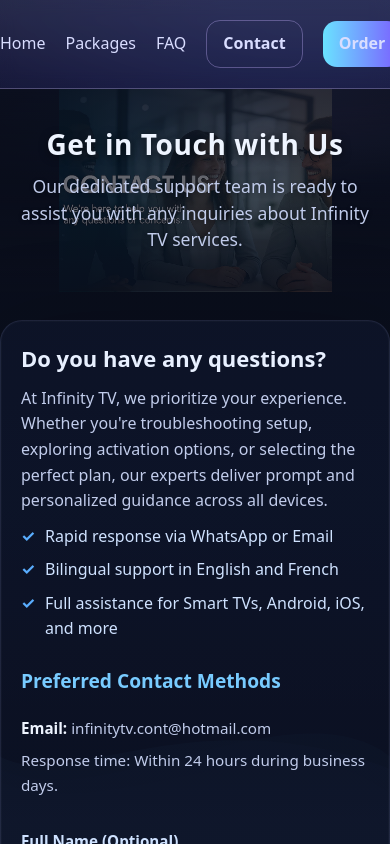
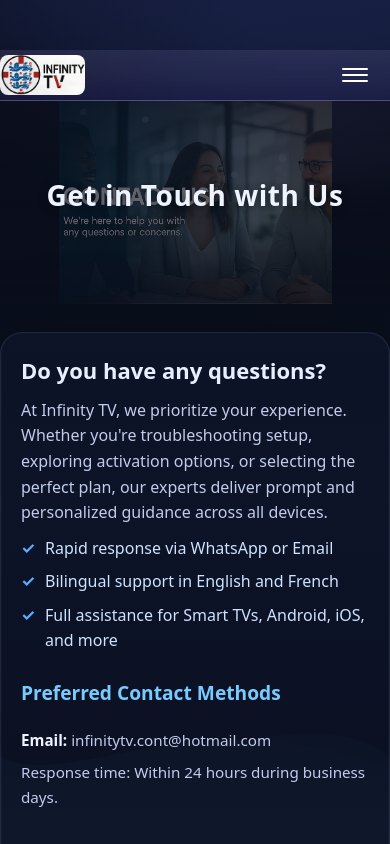
Before and after one commit to yassinemajidi123-dev/infinity-2.0, a React (Vite) app: page /contact in a window 390 px wide. Built offline with nearby package versions, Linux system fonts and the light colour scheme; no server answers.

Commit message:
Initial commit

```diff
--- a/index.html
+++ b/index.html
@@ -2,23 +2,24 @@
 <html lang="en">
   <head>
     <meta charset="UTF-8" />
-    <meta name="viewport" content="width=device-width, initial-scale=1" />
+    <!-- viewport-fit=cover for iOS safe areas -->
+    <meta name="viewport" content="width=device-width, initial-scale=1, viewport-fit=cover" />
 
-    <!-- ✅ Tab title -->
     <title>INFINITY TV</title>
 
-    <!-- ✅ Favicon(s) -->
+    <!-- Favicons -->
     <link rel="icon" type="image/png" href="/logoo.png" />
-    <!-- optional extra sizes/formats -->
-    <!-- <link rel="icon" href="/favicon.ico" sizes="any"> -->
-    <!-- <link rel="apple-touch-icon" href="/apple-touch-icon.png"> -->
 
-    <!-- (optional) better share previews -->
+    <!-- Social / theming -->
     <meta property="og:title" content="INFINITY TV" />
     <meta property="og:site_name" content="INFINITY TV" />
     <meta property="og:image" content="/LLOGO.png" />
     <meta name="theme-color" content="#0b1024" />
+
+    <!-- ✅ Load phone-only navbar styles (place file at public/navbar.mobile.css) -->
+    <link rel="stylesheet" href="/navbar.mobile.css" media="(max-width: 900px)" />
   </head>
+
   <body>
     <div id="root"></div>
     <script type="module" src="/src/main.jsx"></script>
--- a/src/App.jsx
+++ b/src/App.jsx
@@ -82,11 +82,13 @@
       <TestimonialsSwipe
         images={[
           "/client1.png",
+          "/client5.png",
           "/client4.png",
           "/client3.png",
           "/client2.png",
           "/client1.png",
           "/client4.png",
+          "/client5.png",
         ]}
       />
     </>
--- a/src/components/Navbar.jsx
+++ b/src/components/Navbar.jsx
@@ -1,33 +1,46 @@
-import { Link, NavLink } from "react-router-dom";
+// src/components/Navbar.jsx
+import { useEffect, useState } from 'react';
+import { Link, NavLink } from 'react-router-dom';
+import '../navbar.mobile.css';
 
 export default function Navbar() {
+  const [open, setOpen] = useState(false);
+
+  // Lock body scroll on iOS when drawer is open
+  useEffect(() => {
+    const prev = document.body.style.overflow;
+    document.body.style.overflow = open ? 'hidden' : prev || '';
+    return () => (document.body.style.overflow = prev || '');
+  }, [open]);
+
   return (
-    <header className="nav nav-purple">
+    <header className={`nav nav-purple ${open ? 'is-open' : ''}`}>
       <div className="container nav-wrap">
         {/* Brand */}
         <div className="brand">
   <Link to="/" className="brand-logo-wrap" aria-label="INFINITY TV — Home">
     <img
       className="brand-logo"
-              src="/logo.png"
-              srcSet="/LLOGO.png 1x, /logo@2x.png 2x"  /* retina optional */
+      src="/logo-mobile.png"   // /public/logo-mobile.png
+      width="120"
+      height="24"
       alt="INFINITY TV"
+      loading="eager"
+      decoding="async"
     />
   </Link>
 </div>
 
-        {/* Menu */}
-        <nav className="menu">
-          <NavLink to="/" end className={({ isActive }) => (isActive ? "active" : undefined)}>
+
+        {/* Desktop menu (unchanged on desktop) */}
+        <nav className="menu" role="navigation">
+          <NavLink to="/" end className={({ isActive }) => (isActive ? 'active' : undefined)}>
             Home
           </NavLink>
-
-          <NavLink to="/packages" className={({ isActive }) => (isActive ? "active" : undefined)}>
+          <NavLink to="/packages" className={({ isActive }) => (isActive ? 'active' : undefined)}>
             Packages
           </NavLink>
-
-          {/* FAQ now points to its own page */}
-          <NavLink to="/faq" className={({ isActive }) => (isActive ? "active" : undefined)}>
+          <NavLink to="/faq" className={({ isActive }) => (isActive ? 'active' : undefined)}>
             FAQ
           </NavLink>
 
@@ -46,7 +59,7 @@
             aria-label="Instagram"
             title="Instagram"
           >
-            <svg viewBox="0 0 24 24" width="20" height="20">
+            <svg viewBox="0 0 24 24" width="20" height="20" aria-hidden="true">
               <path
                 fill="currentColor"
                 d="M7 2h10a5 5 0 0 1 5 5v10a5 5 0 0 1-5 5H7a5 5 0 0 1-5-5V7a5 5 0 0 1 5-5Zm0 2a3 3 0 0 0-3 3v10a3 3 0 0 0 3 3h10a3 3 0 0 0 3-3V7a3 3 0 0 0-3-3H7Zm5 3.5a5.5 5.5 0 1 1 0 11 5.5 5.5 0 0 1 0-11Zm0 2a3.5 3.5 0 1 0 0 7 3.5 3.5 0 0 0 0-7Zm6.2-.9a1.1 1.1 0 1 1 0 2.2 1.1 1.1 0 0 1 0-2.2Z"
@@ -54,7 +67,30 @@
             </svg>
           </a>
         </nav>
+
+        {/* Mobile hamburger (shown on phone via CSS) */}
+        <button
+          className="nav-toggle"
+          aria-label="Toggle menu"
+          aria-expanded={open}
+          aria-controls="mobile-drawer"
+          onClick={() => setOpen(v => !v)}
+        >
+          <span /><span /><span />
+        </button>
       </div>
+
+      {/* Backdrop & Drawer (only visible on phone via CSS) */}
+      <button className="nav-backdrop" onClick={() => setOpen(false)} aria-hidden={!open} />
+      <nav id="mobile-drawer" className="nav-drawer" onClick={() => setOpen(false)}>
+        <NavLink to="/" end>Home</NavLink>
+        <NavLink to="/packages">Packages</NavLink>
+        <NavLink to="/faq">FAQ</NavLink>
+        <Link to="/contact" className="btn ghost">Contact</Link>
+        <NavLink to="/packages" className="btn">Order</NavLink>
+        <a className="social-ig" href="https://instagram.com/infinity_tv__" target="_blank" rel="noreferrer">Instagram</a>
+        <div className="drawer-safe" />
+      </nav>
     </header>
   );
 }
--- a/src/components/PromoHero.jsx
+++ b/src/components/PromoHero.jsx
@@ -20,7 +20,7 @@
           <p className="promo-text">
             Tired of IPTV subscriptions that promise the world but leave you
             disappointed? With Infinity TV, say goodbye to interruptions,
-            unavailable channels, and mediocre picture quality. With 15 years of
+            unavailable channels, and mediocre picture quality. With 8 years of
             experience, we deliver a stable, reliable IPTV experience, backed by
             high-bandwidth servers and robust hardware.
           </p>
--- /dev/null
+++ b/src/navbar.mobile.css
@@ -0,0 +1,127 @@
+/* --- PHONE OVERRIDES --- */
+@media (max-width: 900px) {
+  /* Fixed, glossy bar + iOS stability */
+  .nav.nav-purple {
+    position: fixed;
+    top: 0; left: 0; right: 0;
+    z-index: 1000;
+    background: rgba(20,16,52,.92);
+    -webkit-backdrop-filter: saturate(180%) blur(10px);
+    backdrop-filter: saturate(180%) blur(10px);
+    border-bottom: 1px solid rgba(255,255,255,.08);
+
+    isolation: isolate;                  /* prevent blending glitches */
+    -webkit-transform: translateZ(0);    /* own GPU layer */
+    transform: translateZ(0);
+    backface-visibility: hidden;
+  }
+
+  /* Push content below fixed bar */
+  body { padding-top: calc(50px + env(safe-area-inset-top)); }
+
+  /* Top row layout, with reserved space for the hamburger */
+  .nav-wrap {
+    position: relative;
+    display: flex;
+    align-items: center;
+    height: calc(50px + env(safe-area-inset-top));
+    padding: calc(8px + env(safe-area-inset-top)) 14px 6px;
+    padding-right: 44px; /* reserve right-side space for the toggle */
+  }
+
+  /* Hide desktop menu on phone */
+  .nav.nav-purple .menu { display: none !important; }
+
+  /* Logo (small) + anti-flicker */
+  .brand { display: flex; align-items: center; overflow: visible; }
+  .brand-logo-wrap { overflow: visible; }
+  .brand-logo {
+    display: block;
+    height: 40px !important;     /* tweak 18–22px to preference */
+    width: auto;
+    position: relative;
+    z-index: 1;
+    -webkit-transform: translateZ(0);
+    transform: translateZ(0);
+    will-change: transform;
+    image-rendering: -webkit-optimize-contrast;
+  }
+
+  /* Hamburger pinned INSIDE the bar on the right */
+  .nav-toggle {
+    position: absolute;
+    right: 12px;                 /* adjust spacing from edge */
+    top: 50%;
+    transform: translateY(-50%);
+    display: inline-flex !important;
+    flex-direction: column;
+    gap: 4px;
+    appearance: none;
+    background: transparent;
+    border: 0;
+    padding: 10px;               /* comfortable tap target */
+    margin: 0;
+    cursor: pointer;
+  }
+  .nav-toggle span {
+    width: 26px; height: 2px;
+    background: #fff;
+    border-radius: 2px;
+    display: block;
+  }
+
+  /* Backdrop */
+  .nav-backdrop {
+    position: fixed; inset: 0;
+    background: rgba(0,0,0,.45);
+    opacity: 0; pointer-events: none;
+    transition: opacity .25s ease;
+  }
+
+  /* Drawer */
+  .nav-drawer {
+    position: fixed; top: 0; right: 0;
+    height: 100dvh;
+    width: min(86vw, 360px);
+    transform: translate3d(100%,0,0);
+    transition: transform .28s ease;
+    background: rgba(20,16,52,.96);
+    -webkit-backdrop-filter: saturate(180%) blur(14px);
+    backdrop-filter: saturate(180%) blur(14px);
+    display: flex; flex-direction: column;
+    padding-top: calc(14px + env(safe-area-inset-top));
+  }
+
+  .nav-drawer a {
+    display: block;
+    padding: 14px 16px;
+    margin: 4px 10px;
+    border-radius: 12px;
+    color: #fff;
+    text-decoration: none;
+    font-weight: 600;
+  }
+  .nav-drawer a.active { background: rgba(255,255,255,.12); }
+  .nav-drawer .btn { text-align: center; margin: 6px 10px; }
+  .nav-drawer .btn.ghost {
+    background: transparent;
+    color: #fff;
+    border: 1px solid rgba(255,255,255,.2);
+  }
+
+  .drawer-safe { height: env(safe-area-inset-bottom); }
+
+  /* Open state */
+  .nav.nav-purple.is-open .nav-drawer { transform: translate3d(0,0,0); }
+  .nav.nav-purple.is-open .nav-backdrop { opacity: 1; pointer-events: auto; }
+}
+
+/* Desktop safety */
+@media (min-width: 901px) {
+  .nav-toggle, .nav-backdrop, .nav-drawer { display: none !important; }
+}
+
+/* Motion safety */
+@media (prefers-reduced-motion: reduce) {
+  .nav-backdrop, .nav-drawer { transition: none; }
+}
--- a/src/pages/Contact.jsx
+++ b/src/pages/Contact.jsx
@@ -99,9 +99,7 @@
       >
         <div className="contact-hero-inner container">
           <h1 className="contact-hero-title">Get in Touch with Us</h1>
-          <p className="contact-hero-sub">
-            Our dedicated support team is ready to assist you with any inquiries about Infinity TV services.
-          </p>
+
         </div>
       </section>
 
--- a/src/pages/ContactInfoCards.jsx
+++ b/src/pages/ContactInfoCards.jsx
@@ -26,7 +26,7 @@
             </svg>
           </div>
           <h3>Email</h3>
-          <p className="ccard-emph">contact@monsite.com</p>
+          <p className="ccard-emph">infinitytv.cont@hotmail.com</p>
         </a>
 
         {/* Instagram (replaces 'Notre bureau') */}
```
Also changed, not shown: public/client5.png (added), public/logo-mobile.png (added). Lines whose indentation alone changed are shown as unchanged.
